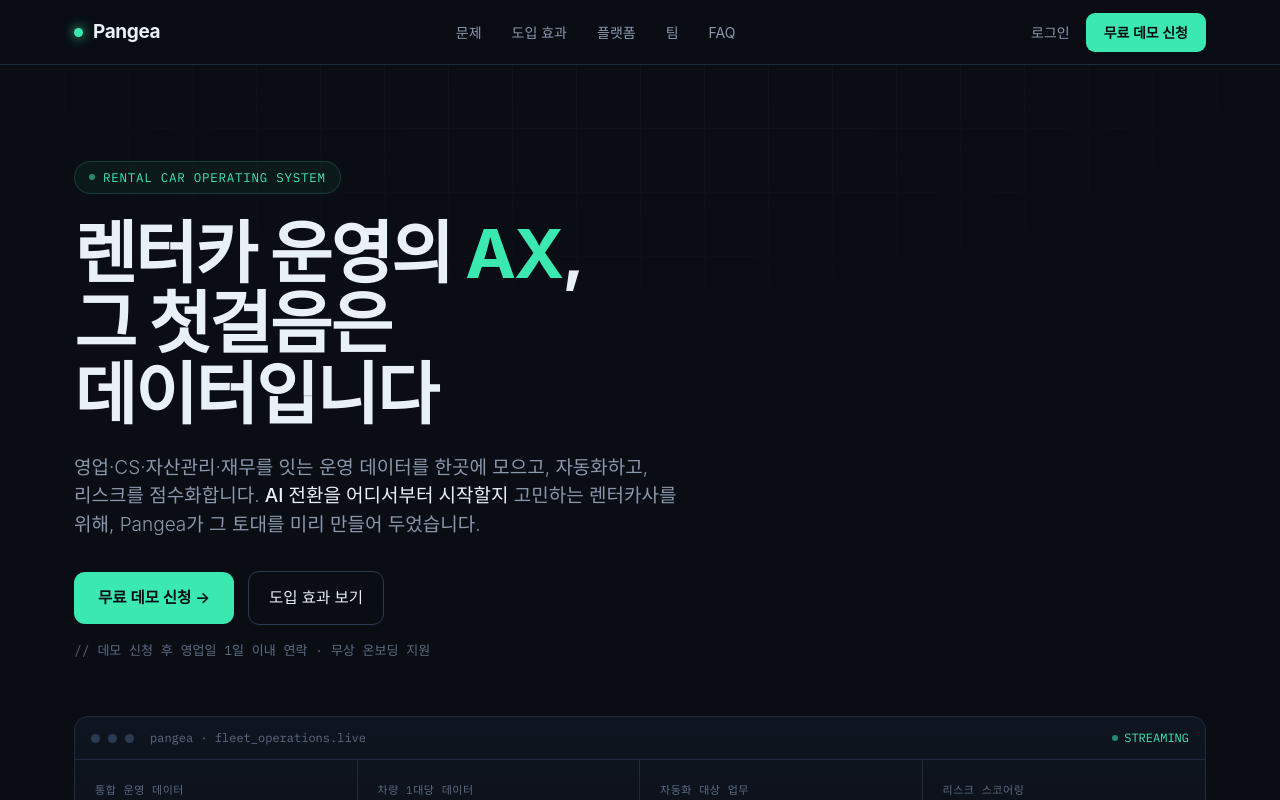
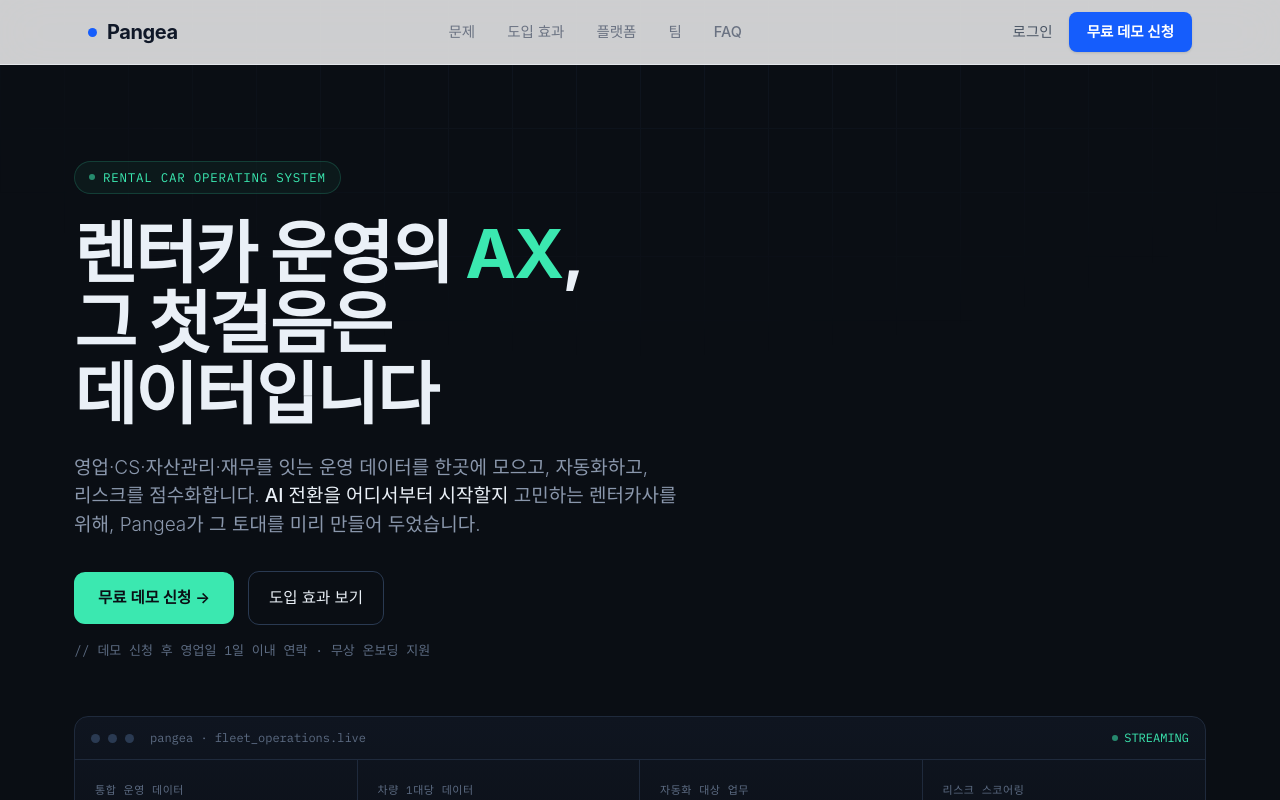
Before and after one commit to ProjectPrometheusFindrive/Landingpageforpangeav2, a React (Vite) app: page / in a window 1280 px wide. Shown: the top 800 px of the page. Built offline with nearby package versions, Linux system fonts and the light colour scheme; a web font is replaced by a local one.

Commit message:
design: 네비게이션 밝은 테마로 전환

```diff
--- a/src/app/components/landing/Nav.tsx
+++ b/src/app/components/landing/Nav.tsx
@@ -6,31 +6,31 @@
 
 export function Nav({ onOpenDemo }: NavProps) {
   return (
-    <nav className="sticky top-0 z-50 border-b border-[#1F2A3C] bg-[rgba(10,14,20,.72)] backdrop-blur-[14px]">
-      <div className="mx-auto flex h-16 max-w-[1180px] items-center justify-between px-6">
-        <div className="font-display flex items-center gap-2.5 text-[19px] font-bold tracking-[-.02em] text-[#EAF0F7]">
-          <span className="h-[9px] w-[9px] rounded-full bg-[#3BE8B0] shadow-[0_0_12px_#3BE8B0]" />
+    <nav className="sticky top-0 z-50 border-b border-gray-200 bg-white/80 backdrop-blur-xl">
+      <div className="mx-auto flex h-16 max-w-6xl items-center justify-between px-6">
+        <div className="flex items-center gap-2.5 text-[20px] font-bold tracking-[-.02em] text-gray-900">
+          <span className="h-[9px] w-[9px] rounded-full bg-blue-600" />
           Pangea
         </div>
 
-        <div className="hidden gap-[30px] text-[14px] text-[#8A97AC] md:flex">
-          <a href="#gap" className="transition hover:text-[#EAF0F7]">문제</a>
-          <a href="#shift" className="transition hover:text-[#EAF0F7]">도입 효과</a>
-          <a href="#platform" className="transition hover:text-[#EAF0F7]">플랫폼</a>
-          <a href="#proof" className="transition hover:text-[#EAF0F7]">팀</a>
-          <a href="#faq" className="transition hover:text-[#EAF0F7]">FAQ</a>
+        <div className="hidden gap-8 text-[14.5px] font-medium text-gray-500 md:flex">
+          <a href="#gap" className="transition hover:text-gray-900">문제</a>
+          <a href="#shift" className="transition hover:text-gray-900">도입 효과</a>
+          <a href="#platform" className="transition hover:text-gray-900">플랫폼</a>
+          <a href="#proof" className="transition hover:text-gray-900">팀</a>
+          <a href="#faq" className="transition hover:text-gray-900">FAQ</a>
         </div>
 
         <div className="flex items-center gap-4">
           <a
             href="https://pangea.autos/login"
-            className="font-display text-[14px] font-medium text-[#8A97AC] transition hover:text-[#EAF0F7]"
+            className="text-[14.5px] font-medium text-gray-600 transition hover:text-gray-900"
           >
             로그인
           </a>
           <button
             onClick={() => { trackCTAClick('other', 'nav_demo'); onOpenDemo(); }}
-            className="font-display rounded-[9px] bg-[#3BE8B0] px-[18px] py-[9px] text-[14px] font-semibold text-[#0A0E14] transition hover:-translate-y-px hover:bg-[#57f0c0]"
+            className="rounded-lg bg-blue-600 px-[18px] py-[9px] text-[14.5px] font-semibold text-white shadow-sm transition hover:-translate-y-px hover:bg-blue-700"
           >
             무료 데모 신청
           </button>
```
